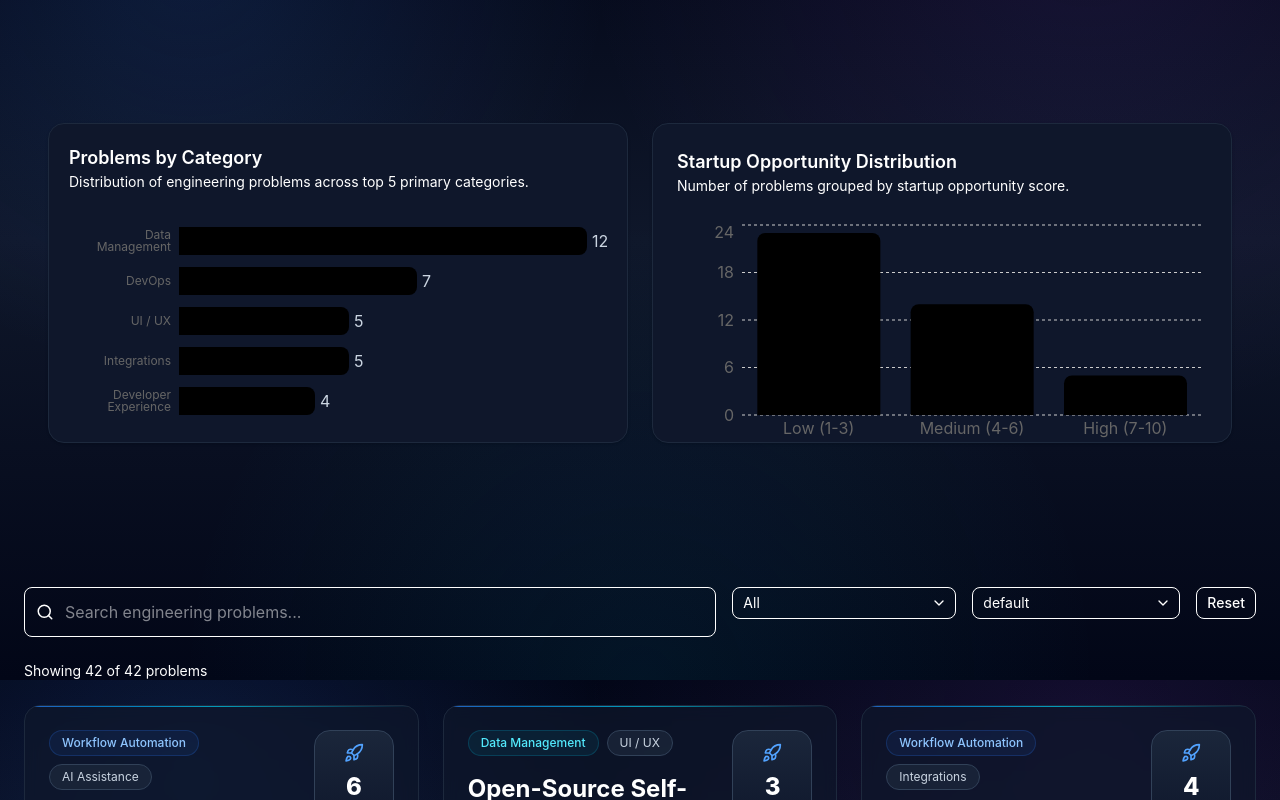
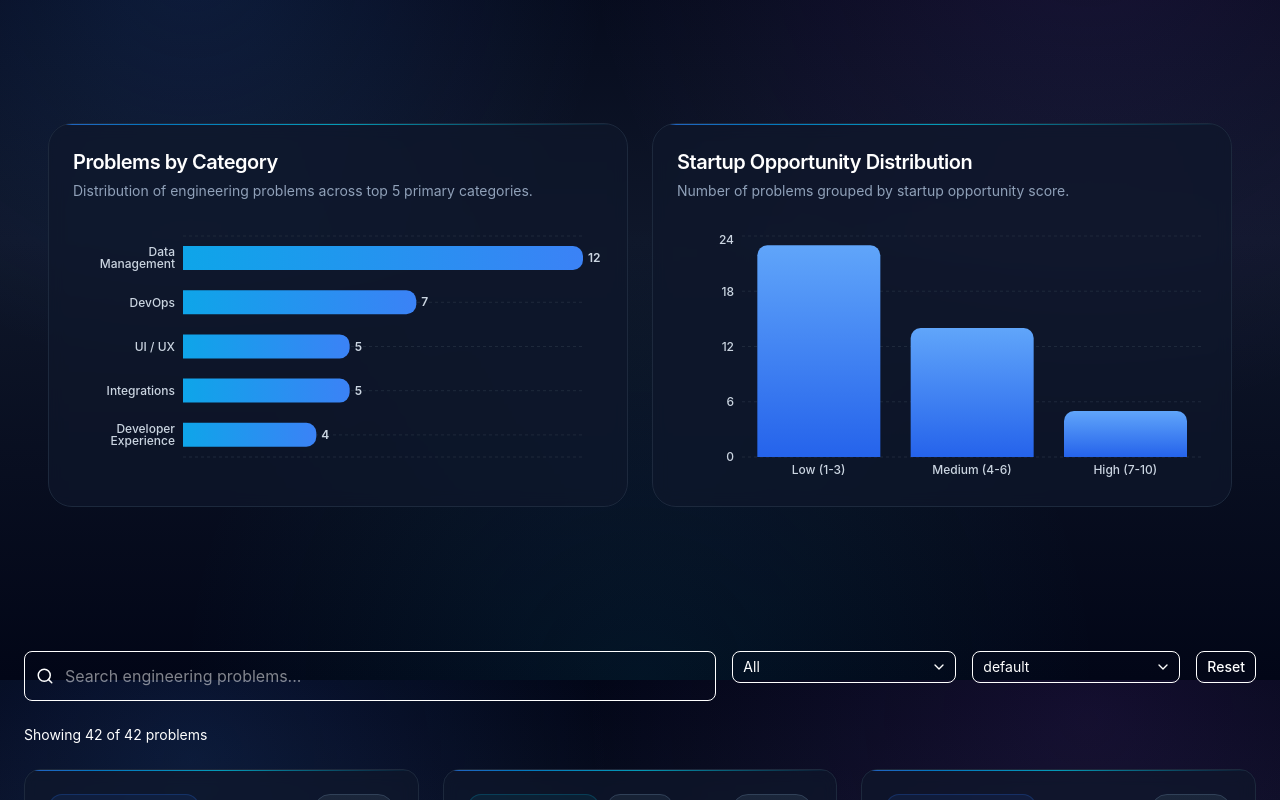
Before and after one commit to Sanjeev-8205/Problem-Finder, a React (Vite) app in the folder frontend/: page / in a window 1280 px wide. Shown: the part 920-1720 px from the top of the page. Built offline with nearby package versions, Linux system fonts and the light colour scheme.

Commit message:
feat: add new design to the charts

```diff
--- a/frontend/src/components/dashboard/CategoryChart.tsx
+++ b/frontend/src/components/dashboard/CategoryChart.tsx
@@ -34,18 +34,50 @@
   .slice(0, 5);
 
   return (
-    <div className="h-80 w-full rounded-2xl border border-slate-800 bg-slate-900 px-5 pt-5 pb-4 shadow-sm">
-      <div className="mb-6">
-        <h2 className="text-lg font-semibold">
+    <div
+      className="
+        group
+        relative
+        h-96
+        w-full
+        overflow-hidden
+        rounded-3xl
+        border
+        border-slate-800
+        bg-slate-900/70
+        p-6
+        backdrop-blur-sm
+        transition-all
+        duration-300
+        hover:border-blue-500/20
+        hover:shadow-xl
+        hover:shadow-blue-500/10
+      "
+    >
+      <div
+        className="
+          absolute
+          inset-x-0
+          top-0
+          h-px
+          bg-linear-to-r
+          from-blue-500
+          via-cyan-400
+          to-transparent
+          opacity-70
+        "
+      />
+      <div className="mb-7">
+        <h2 className="text-xl font-semibold tracking-tight text-white">
           Problems by Category
         </h2>
 
-        <p className="text-sm text-muted-foreground">
+        <p className="mt-1 text-sm leading-relaxed text-slate-400">
           Distribution of engineering problems across top 5 primary categories.
         </p>
       </div>
 
-      <ResponsiveContainer width="100%" height="85%">
+      <ResponsiveContainer width="100%" height="78%">
         <BarChart
             data={chartData}
             layout="vertical"
@@ -70,30 +102,58 @@
             width={110}
             tickLine={false}
             axisLine={false}
-            tick={{ fontSize: 12 }}
+            tick={{
+              fill: "#cbd5e1",
+              fontSize: 12,
+              fontWeight: 500,
+            }}
           />
 
           <CartesianGrid
-            horizontal={false}
+            horizontal={true}
             vertical={false}
+            stroke="#1e293b"
+            strokeDasharray="3 3"
           />
 
           <Tooltip
             cursor={{ fill: "rgba(148,163,184,0.08)" }}
             contentStyle={{
-              background: "#0f172a",
+              background: "#0f172aee",
               border: "1px solid #334155",
-              borderRadius: "12px",
+              borderRadius: "14px",
+              backdropFilter: "blur(10px)",
+              boxShadow: "0 10px 30px rgba(0,0,0,.35)",
             }}
             labelStyle={{ color: "#e2e8f0" }}
+            itemStyle={{
+              color: "#f8fafc",
+            }}
           />
+
+          <defs>
+            <linearGradient id="categoryGradient" x1="0" y1="0" x2="1" y2="0">
+              <stop offset="0%" stopColor="#0ea5e9" />
+              <stop offset="100%" stopColor="#3b82f6" />
+            </linearGradient>
+          </defs>
 
           <Bar
             dataKey="count"
-            barSize={28}
-            label={{ position: "right", fill: "#cbd5e1" }}
-            radius={[0, 8, 8, 0]}
-            animationDuration={700}
+            fill="url(#categoryGradient)"
+            barSize={24}
+            radius={[0, 10, 10, 0]}
+            animationDuration={900}
+            label={{
+              position: "right",
+              fill: "#cbd5e1",
+              fontSize: 12,
+              fontWeight: 600,
+            }}
+            activeBar={{
+              fill: "#60a5fa",
+            }}
+            animationEasing="ease-out"
           />
 
         </BarChart>
--- a/frontend/src/components/dashboard/OpportunityChart.tsx
+++ b/frontend/src/components/dashboard/OpportunityChart.tsx
@@ -38,50 +38,110 @@
   ];
 
   return (
-    <div className="h-80 w-full rounded-2xl border border-slate-800 bg-slate-900 p-6 shadow-sm">
-      <div className="mb-6">
-        <h2 className="text-lg font-semibold">
+    <div
+      className="
+        group
+        relative
+        h-96
+        w-full
+        overflow-hidden
+        rounded-3xl
+        border
+        border-slate-800
+        bg-slate-900/70
+        p-6
+        backdrop-blur-sm
+        transition-all
+        duration-300
+        hover:border-blue-500/20
+        hover:shadow-xl
+        hover:shadow-blue-500/10
+      "
+    >
+      <div
+        className="
+          absolute
+          inset-x-0
+          top-0
+          h-px
+          bg-linear-to-r
+          from-blue-500
+          via-cyan-400
+          to-transparent
+          opacity-70
+        "
+      />
+      <div className="mb-7">
+        <h2 className="text-xl font-semibold tracking-tight text-white">
           Startup Opportunity Distribution
         </h2>
 
-        <p className="text-sm text-muted-foreground">
+        <p className="mt-1 text-sm leading-relaxed text-slate-400">
           Number of problems grouped by startup opportunity score.
         </p>
       </div>
 
-      <ResponsiveContainer width="100%" height="85%">
+      <ResponsiveContainer width="100%" height="78%">
         <BarChart data={opportunityData}>
           <XAxis
             dataKey="range"
             tickLine={false}
             axisLine={false}
+            tick={{
+              fill: "#cbd5e1",
+              fontSize: 12,
+              fontWeight: 500,
+            }}
           />
 
           <YAxis
             allowDecimals={false}
             tickLine={false}
             axisLine={false}
+            tick={{
+              fill: "#cbd5e1",
+              fontSize: 12,
+              fontWeight: 500,
+            }}
           />
 
           <CartesianGrid
-              vertical={false}
-              strokeDasharray="3 3"
+            vertical={false}
+            stroke="#1e293b"
+            strokeDasharray="3 3"
           />
 
           <Tooltip
             cursor={{ fill: "rgba(148,163,184,0.08)" }}
             contentStyle={{
-              background: "#0f172a",
+              background: "#0f172aee",
               border: "1px solid #334155",
-              borderRadius: "12px",
+              borderRadius: "14px",
+              backdropFilter: "blur(10px)",
+              boxShadow: "0 10px 30px rgba(0,0,0,.35)",
             }}
             labelStyle={{ color: "#e2e8f0" }}
+            itemStyle={{
+              color: "#f8fafc",
+            }}
           />
+
+          <defs>
+            <linearGradient id="opportunityGradient" x1="0" y1="0" x2="0" y2="1">
+              <stop offset="0%" stopColor="#60a5fa" />
+              <stop offset="100%" stopColor="#2563eb" />
+            </linearGradient>
+          </defs>
 
           <Bar
             dataKey="count"
-            radius={[8,8,0,0]}
-            animationDuration={700}
+            fill="url(#opportunityGradient)"
+            radius={[10, 10, 0, 0]}
+            animationDuration={900}
+            animationEasing="ease-out"
+            activeBar={{
+              fill: "#93c5fd",
+            }}
           />
         </BarChart>
       </ResponsiveContainer>
```
